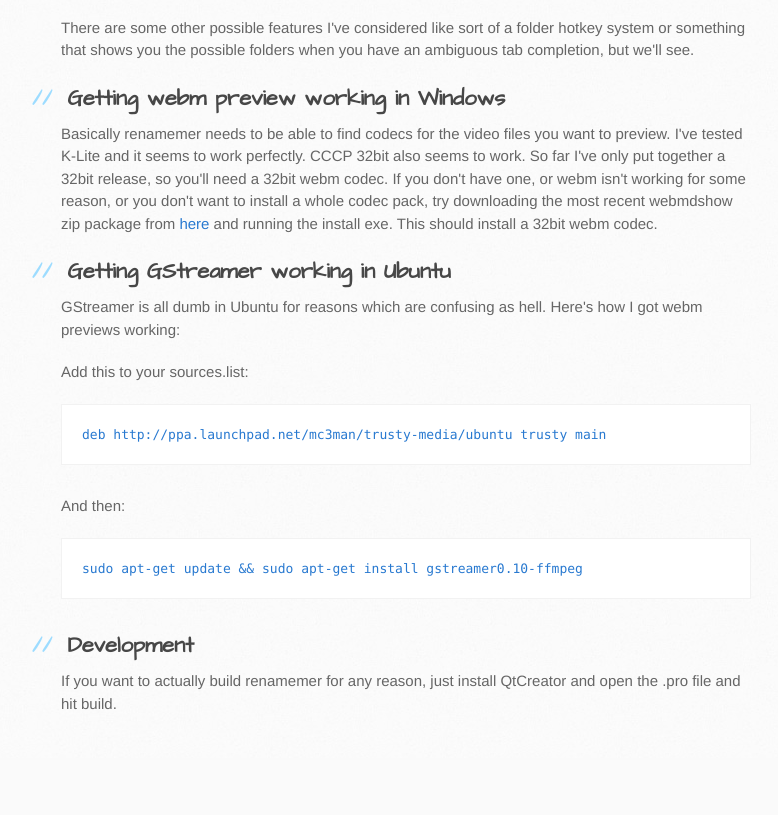
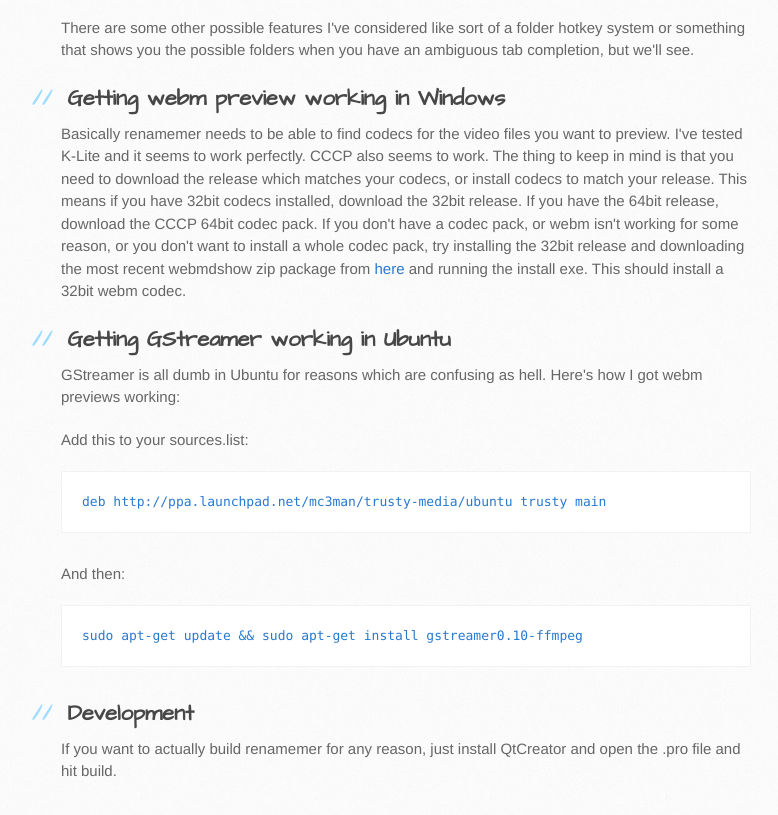
Before and after one commit to lyleunderwood/renamemer, a plain HTML site: page index.html in a window 1280 px wide. Shown: the part 1427-2242 px from the top of the page, without its empty margins (109-887 px from the left). Before the commit the page ends 2185 px from the top, so only its background shows below. Drawn offline with Linux system fonts and the light colour scheme.

```diff
--- a/index.html
+++ b/index.html
@@ -111,10 +111,14 @@ ambiguous tab completion, but we'll see.</p>
 <a id="getting-webm-preview-working-in-windows" class="anchor" href="#getting-webm-preview-working-in-windows" aria-hidden="true"><span class="octicon octicon-link"></span></a>Getting webm preview working in Windows</h2>
 
 <p>Basically renamemer needs to be able to find codecs for the video files you
-want to preview. I've tested K-Lite and it seems to work perfectly. CCCP 32bit
-also seems to work. So far I've only put together a 32bit release, so you'll
-need a 32bit webm codec. If you don't have one, or webm isn't working for some
-reason, or you don't want to install a whole codec pack, try downloading the
+want to preview. I've tested K-Lite and it seems to work perfectly. CCCP
+also seems to work. The thing to keep in mind is that you need to download the
+release which matches your codecs, or install codecs to match your release.
+This means if you have 32bit codecs installed, download the 32bit release. If
+you have the 64bit release, download the CCCP 64bit codec pack.
+If you don't have a codec pack, or webm isn't working for some
+reason, or you don't want to install a whole codec pack, try installing the
+32bit release and downloading the
 most recent webmdshow zip package from
 <a href="http://downloads.webmproject.org/releases/webm/index.html">here</a>
 and running the install exe. This should install a 32bit webm codec.</p>
```
Also changed, not shown: params.json (+1 -1 lines).
